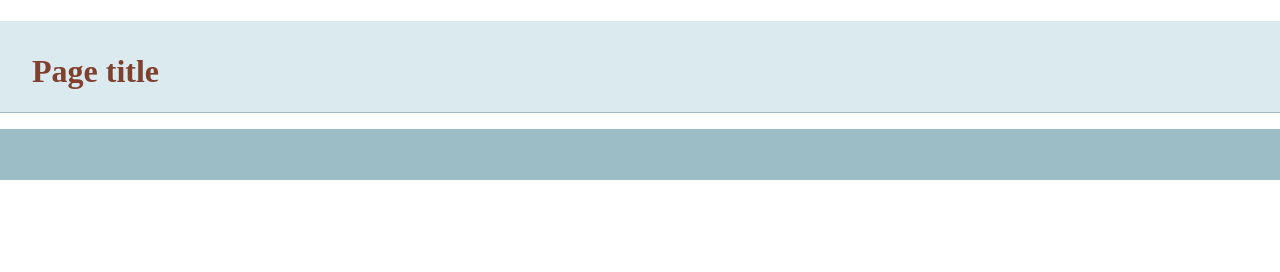
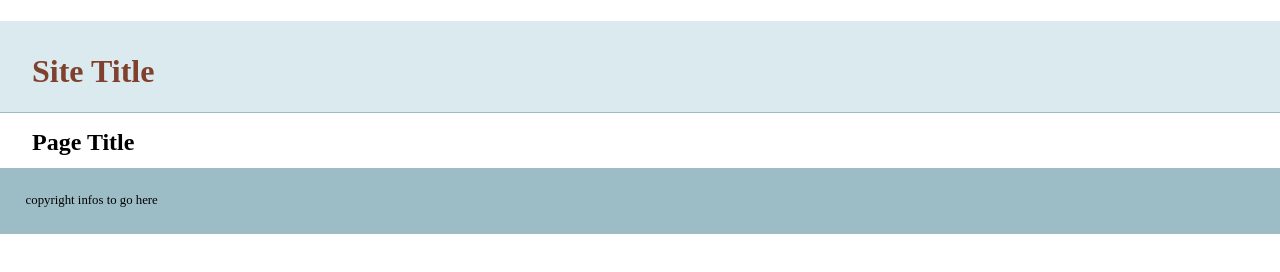
Before and after one commit to gh9036wm/git-basics, a plain HTML site: page index.html in a window 1280 px wide. Drawn offline with nearby package versions, Linux system fonts and the light colour scheme.

Commit message:
add more info to template

```diff
--- a/index.html
+++ b/index.html
@@ -14,13 +14,14 @@
     </head>
     <body>
     <header>
-	<h1>Page title</h1>
+	<h1>Site Title</h1>
     </header>
     <nav id="pageNav">
     </nav>
     <main>
+        <h2>Page Title</h2>
     </main>
-    <footer>
+    <footer>copyright infos to go here
     </footer>
         <script>
 //use the modernizr load to load up external scripts. This will load the scripts asynchronously, but the order listed matters. Although it will load all scripts in parallel, it will execute them in the order listed
```
